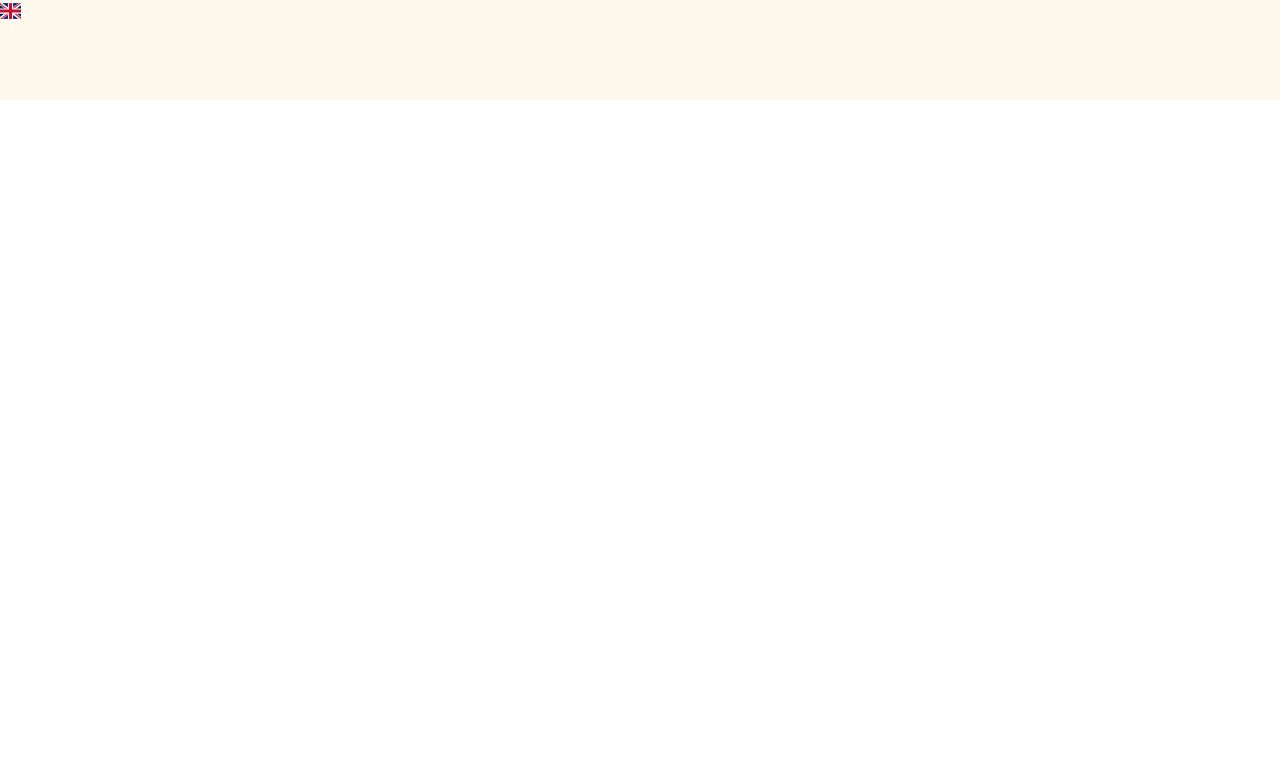
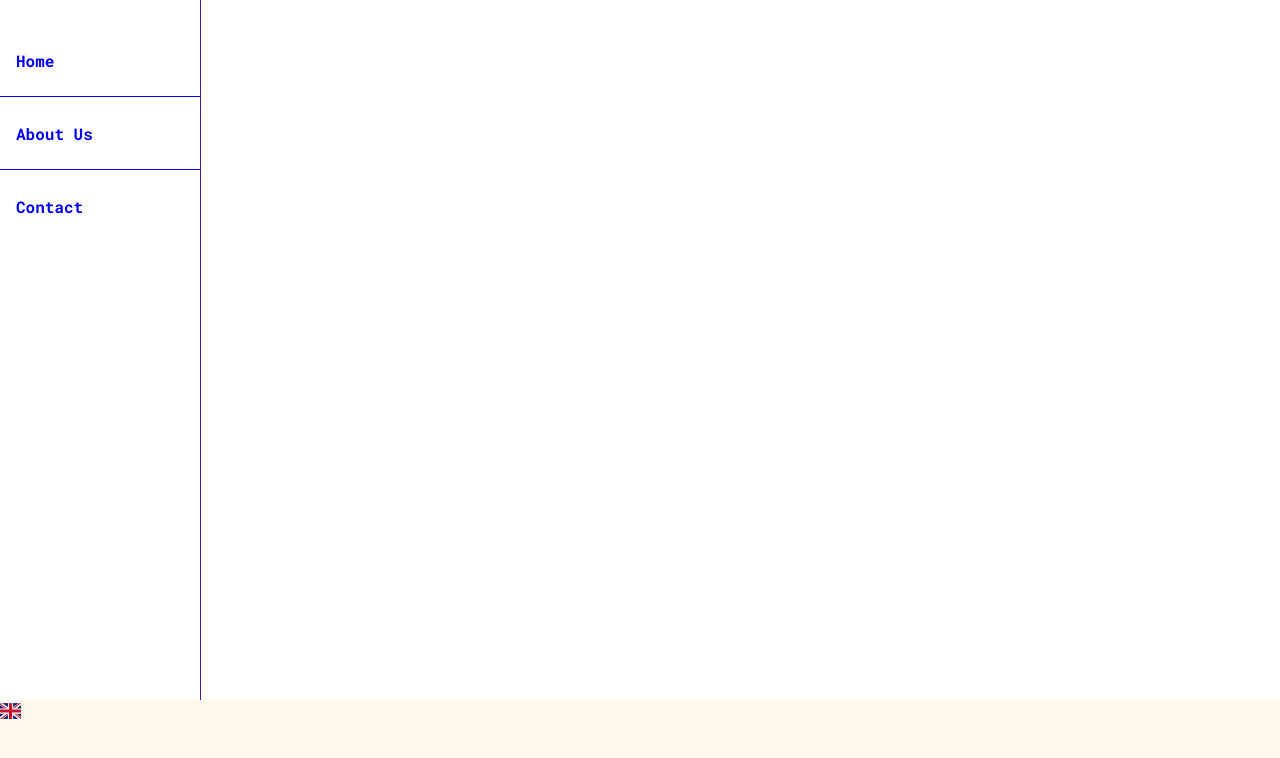
Before and after one commit to woutlwhite/cultural-knowledge-app, a React (Create React App) app: page /contact in a window 1280 px wide. Before the commit this address had no page. Shown: the top 758 px of the page. Built offline with nearby package versions, Linux system fonts and the light colour scheme.

Commit message:
add nav (aside) menu; some subpages

```diff
--- a/src/App.js
+++ b/src/App.js
@@ -1,31 +1,56 @@
-import './App.scss';
-import Home from './pages/Home';
-import Country from './pages/Country';
-import { BrowserRouter as Router, Routes, Route } from "react-router-dom";
-import { useTranslation } from 'react-i18next';
-import { useState } from 'react';
+import "./App.scss";
+import Home from "./pages/Home";
+import AboutUs from "./pages/AboutUs";
+import Contact from "./pages/Contact";
+import Country from "./pages/Country";
+import { BrowserRouter as Router, Routes, Route, Link } from "react-router-dom";
+import { useTranslation } from "react-i18next";
+import { useState } from "react";
 
 function App() {
     const { t, i18n } = useTranslation();
-  const [language, setLanguage] = useState(localStorage.getItem('i18nextLng') || 'en');
+    const [language, setLanguage] = useState(
+        localStorage.getItem("i18nextLng") || "en"
+    );
 
     const changeLanguage = (lang) => {
         i18n.changeLanguage(lang);
         setLanguage(lang);
-    localStorage.setItem('i18nextLng', lang);
+        localStorage.setItem("i18nextLng", lang);
     };
 
     return (
         <Router>
+            <aside>
+                <nav>
+                    <Link to="/home">{t("home")}</Link>
+                    <Link to="/about-us">{t("aboutUs")}</Link>
+                    <Link to="/contact">{t("contact")}</Link>
+                </nav>
+            </aside>
+            <main>
                 <Routes>
                     <Route path="/" element={<Home />} />
-          <Route path="/countries/:countryCode" element={<Country />} />
+                    <Route path="/home" element={<Home />} />
+                    <Route
+                        path="/countries/:countryCode"
+                        element={<Country />}
+                    />
+                    <Route path="/about-us" element={<AboutUs />} />
+                    <Route path="contact" element={<Contact />} />
                 </Routes>
-        <footer className='app-footer'>
-          {language === 'en' ? (
-            <span onClick={() => changeLanguage('de')} className={`fi fi-gb country-icon`}></span>
-            )  : (
-            <span onClick={() => changeLanguage('en')} className={`fi fi-de country-icon`}></span>
+            </main>
+            <footer className="app-footer">
+                {language === "en" ? (
+                    <span
+                        onClick={() => changeLanguage("de")}
+                        className={`fi fi-gb country-icon`}
+                    ></span>
+                ) : (
+                    <span
+                        onClick={() => changeLanguage("en")}
+                        className={`fi fi-de country-icon`}
+                    ></span>
                 )}
             </footer>
         </Router>
--- a/src/App.scss
+++ b/src/App.scss
@@ -4,18 +4,32 @@
 @use "scss/countries";
 @use "scss/country";
 @use "scss/footer";
+@use "scss/nav";
 
 body {
-  margin: 0;
-  padding: 0;
-  width: 100%;
-  height: 100vh;
-  font-family: 'Roboto Mono', monospace;
-  font-weight: 700;
+    margin: 0;
+    padding: 0;
+    width: 100%;
+    height: 100vh;
+    font-family: "Roboto Mono", monospace;
+    font-weight: 700;
+}
+
+#root {
+    display: flex;
+    flex-direction: row;
+    flex-wrap: wrap;
+
+    main {
+        width: 500px;
+        flex-grow: 1;
+        margin-left: 200px;
+        min-height: calc(100vh - 100px);
+    }
 }
 
 .fullpage {
-    width: calc(100vw - 32px);
+    width: calc(100% - 32px);
     overflow-y: auto;
     padding: 0 16px;
 }
--- a/src/i18n.js
+++ b/src/i18n.js
@@ -6,32 +6,40 @@ i18n.use(initReactI18next).init({
         en: {
             translation: {
                 homeTitle: "Cultural Knowledge",
-        homeText: "Discover countries from all over the world – with exciting facts, pictures, and cultural highlights. Simply click on a country tile and learn everything you need to know about this destination on the details page.",
+                homeText:
+                    "Discover countries from all over the world – with exciting facts, pictures, and cultural highlights. Simply click on a country tile and learn everything you need to know about this destination on the details page.",
                 country: "Country",
                 area: "Area",
                 population: "Population",
                 traditionExamples: "Tradition examples",
                 foodExamples: "Cuisine Examples",
-      }
+                home: "Home",
+                aboutUs: "About Us",
+                contact: "Contact",
+            },
         },
         de: {
             translation: {
                 homeTitle: "Kulturelles Wissen",
-        homeText: "Entdecke Länder aus aller Welt – mit spannenden Fakten, Bildern und kulturellen Highlights. Klicke einfach auf eine Länder-Kachel und erfahre auf der Detailseite alles Wissenswerte über dieses Reiseziel.",
+                homeText:
+                    "Entdecke Länder aus aller Welt – mit spannenden Fakten, Bildern und kulturellen Highlights. Klicke einfach auf eine Länder-Kachel und erfahre auf der Detailseite alles Wissenswerte über dieses Reiseziel.",
                 country: "Land",
                 area: "Fläche",
                 population: "Bevölkerung",
                 traditionExamples: "Beispiele von Traditionen",
                 foodExamples: "Beispiele aus der lokalen Küche",
-      }
-    }
+                home: "Start",
+                aboutUs: "Über Uns",
+                contact: "Kontakt",
+            },
+        },
     },
 
     lng: "en", // default language
     fallbackLng: "en",
     interpolation: {
-    escapeValue: false // react already escapes
-  }
+        escapeValue: false, // react already escapes
+    },
 });
 
 export default i18n;
--- /dev/null
+++ b/src/pages/AboutUs.jsx
@@ -0,0 +1,10 @@
+import { useTranslation } from 'react-i18next';
+
+export default function AboutUs() {
+    const { t } = useTranslation();
+
+    return (
+        <div className="fullpage about-us">
+        </div>
+    )
+}
--- /dev/null
+++ b/src/pages/Contact.jsx
@@ -0,0 +1,10 @@
+import { useTranslation } from 'react-i18next';
+
+export default function Contact() {
+    const { t } = useTranslation();
+
+    return (
+        <div className="fullpage contact">
+        </div>
+    )
+}
--- a/src/scss/_countries.scss
+++ b/src/scss/_countries.scss
@@ -23,6 +23,7 @@
             height: 42px;
             display: flex;
             align-items: center;
+            justify-content: center;
         }
     }
 }
--- a/src/scss/_footer.scss
+++ b/src/scss/_footer.scss
@@ -4,4 +4,5 @@
     position: relative;
     z-index: 2;
     height: 100px;
+    width: 100vw;
 }
--- a/src/scss/_home.scss
+++ b/src/scss/_home.scss
@@ -6,7 +6,7 @@
     .home {
         &-overlay {
             top: 0;
-            left: 0;
+            left: 200px;
             right: 0;
             bottom: 0;
             position: fixed;
--- /dev/null
+++ b/src/scss/_nav.scss
@@ -0,0 +1,27 @@
+aside {
+    position: fixed;
+    width: 200px;
+    height: 100%;
+    border-right: 1px solid var(--link-color);
+
+    nav {
+        display: flex;
+        flex-direction: column;
+        padding: 24px 0;
+
+        a {
+            font-size: 1em;
+            height: 40px;
+            width: calc(100% - 32px);
+            border-bottom: 1px solid;
+            display: flex;
+            align-items: center;
+            padding: 16px;
+            text-decoration: none;
+
+            &:last-child {
+                border-bottom: 0;
+            }
+        }
+    }
+}
--- a/src/scss/_variables.scss
+++ b/src/scss/_variables.scss
@@ -1,5 +1,6 @@
 :root {
     --text-color: #fef9ec;
     --color-dark: #3e0000;
+    --link-color: #551a8b;
     --border-radius: 8px;
 }
```
Lines whose indentation alone changed are shown as unchanged.
